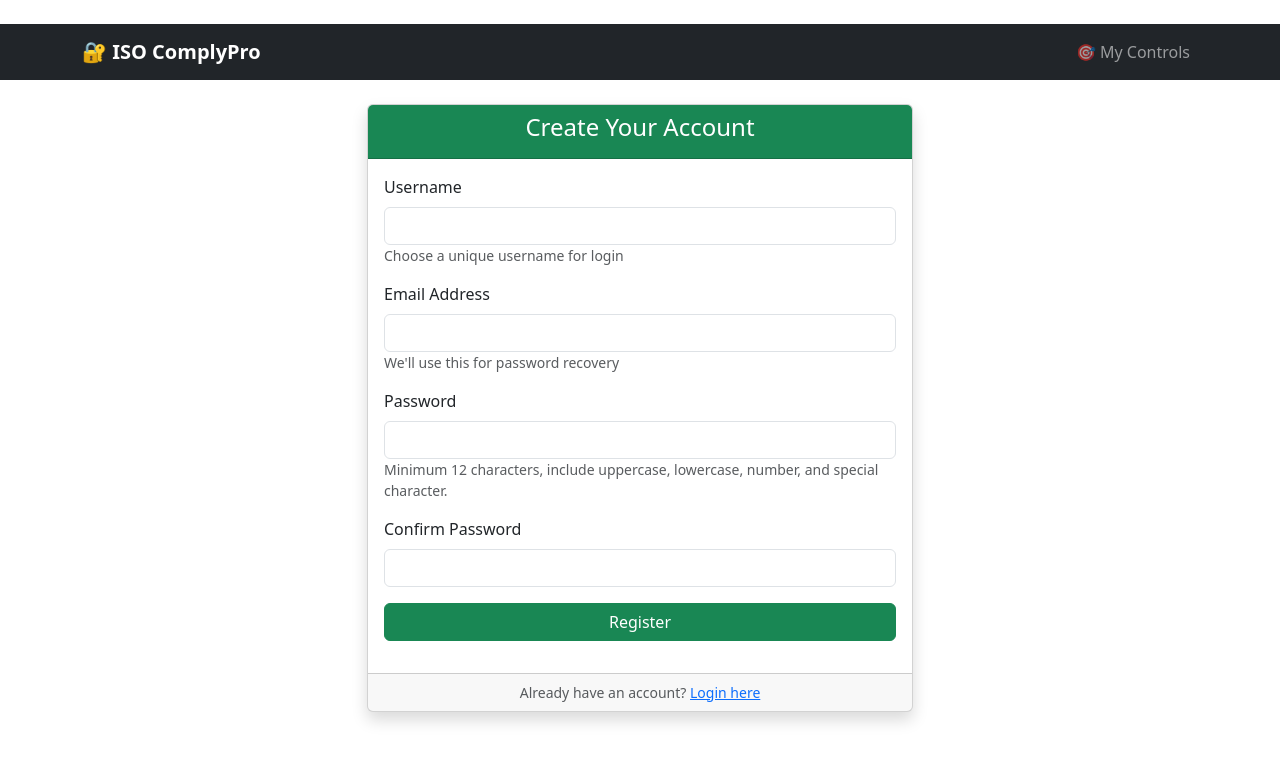
After one commit to luilye2013-eng/iso-complypro, a Flask app: page /register in a window 1280 px wide. The commit adds this page. Shown: the top 762 px of the page. Run offline with Flask 3, Linux system fonts and the light colour scheme; parts of the project's set-up code (start-up, migrations or seed data) failed here and were passed over.

Commit message:
Add user registration, remove hardcoded credentials from UI, add professional README

```diff
--- a/app.py
+++ b/app.py
@@ -101,9 +101,13 @@ def create_admin_user():
         )
         db.session.add(admin)
         db.session.commit()
-        print(f"Admin created - Username: admin, Temp Password: {temp_password}")
+        # Only print in development, not in production logs
+        if os.environ.get('FLASK_DEBUG', 'False').lower() == 'true':
+            print(f"Admin created - Username: admin, Temp Password: {temp_password}")
+        else:
+            print("Admin account created. Check environment variables for credentials.")
 
-        # Also create a backup admin
+        # Backup admin
         backup_temp_password = "BackupAdmin2024!Secure"
         backup_admin = User(
             username='backup_admin',
@@ -116,7 +120,6 @@ def create_admin_user():
         )
         db.session.add(backup_admin)
         db.session.commit()
-        print(f"Backup admin created - Username: backup_admin, Temp Password: {backup_temp_password}")
 
 # ========== AUTHENTICATION ROUTES ==========
 @app.route('/login', methods=['GET', 'POST'])
@@ -157,6 +160,59 @@ def login():
             audit_log(user.id, 'LOGIN_FAILED', 'user', user.id)
             flash('Invalid password', 'danger')
     return render_template('login.html')
+
+@app.route('/register', methods=['GET', 'POST'])
+def register():
+    if request.method == 'POST':
+        username = request.form.get('username')
+        email = request.form.get('email')
+        password = request.form.get('password')
+        confirm_password = request.form.get('confirm_password')
+
+        # Validation
+        if not username or not email or not password:
+            flash('All fields are required', 'danger')
+            return redirect(url_for('register'))
+
+        if password != confirm_password:
+            flash('Passwords do not match', 'danger')
+            return redirect(url_for('register'))
+
+        # Check if user exists
+        existing_user = User.query.filter(
+            (User.username == username) | (User.email == email)
+        ).first()
+
+        if existing_user:
+            flash('Username or email already exists', 'danger')
+            return redirect(url_for('register'))
+
+        # Validate password strength
+        temp_user = User()  # Dummy user for validation
+        errors = PasswordValidator.validate(password, temp_user)
+        if errors:
+            for error in errors:
+                flash(error, 'danger')
+            return redirect(url_for('register'))
+
+        # Create new user (default role: control_owner)
+        new_user = User(
+            username=username,
+            email=email,
+            password_hash=PasswordValidator.hash_password(password),
+            role='control_owner',
+            force_password_change=False,  # They set their own password
+            status='active',
+            is_active=True
+        )
+        db.session.add(new_user)
+        db.session.commit()
+
+        audit_log(new_user.id, 'USER_REGISTERED', 'user', new_user.id)
+        flash('Registration successful! Please log in.', 'success')
+        return redirect(url_for('login'))
+
+    return render_template('register.html')
 
 @app.route('/force-password-change', methods=['GET', 'POST'])
 @login_required
--- a/templates/login.html
+++ b/templates/login.html
@@ -1,13 +1,13 @@
 {% extends "base.html" %}
 
-{% block title %}Login - Compliance Tracker{% endblock %}
+{% block title %}Login - ISO ComplyPro{% endblock %}
 
 {% block content %}
 <div class="row justify-content-center">
     <div class="col-md-5">
         <div class="card shadow">
             <div class="card-header bg-primary text-white text-center">
-                <h4>🔐 Compliance Tracker Login</h4>
+                <h4>🔐 ISO ComplyPro Login</h4>
             </div>
             <div class="card-body">
                 <form method="POST">
@@ -23,7 +23,7 @@
                 </form>
             </div>
             <div class="card-footer text-muted text-center">
-                <small>Default admin: username "admin", password shown in terminal</small>
+                <small>Don't have an account? <a href="{{ url_for('register') }}">Register here</a></small>
             </div>
         </div>
     </div>
--- /dev/null
+++ b/templates/register.html
@@ -0,0 +1,42 @@
+{% extends "base.html" %}
+{% block title %}Register - ISO ComplyPro{% endblock %}
+{% block content %}
+<div class="row justify-content-center">
+    <div class="col-md-6">
+        <div class="card shadow">
+            <div class="card-header bg-success text-white text-center">
+                <h4>Create Your Account</h4>
+            </div>
+            <div class="card-body">
+                <form method="POST">
+                    <div class="mb-3">
+                        <label class="form-label">Username</label>
+                        <input type="text" name="username" class="form-control" required>
+                        <small class="text-muted">Choose a unique username for login</small>
+                    </div>
+                    <div class="mb-3">
+                        <label class="form-label">Email Address</label>
+                        <input type="email" name="email" class="form-control" required>
+                        <small class="text-muted">We'll use this for password recovery</small>
+                    </div>
+                    <div class="mb-3">
+                        <label class="form-label">Password</label>
+                        <input type="password" name="password" class="form-control" required>
+                        <small class="text-muted">
+                            Minimum 12 characters, include uppercase, lowercase, number, and special character.
+                        </small>
+                    </div>
+                    <div class="mb-3">
+                        <label class="form-label">Confirm Password</label>
+                        <input type="password" name="confirm_password" class="form-control" required>
+                    </div>
+                    <button type="submit" class="btn btn-success w-100">Register</button>
+                </form>
+            </div>
+            <div class="card-footer text-muted text-center">
+                <small>Already have an account? <a href="{{ url_for('login') }}">Login here</a></small>
+            </div>
+        </div>
+    </div>
+</div>
+{% endblock %}
```
Also changed, not shown: README.md.
